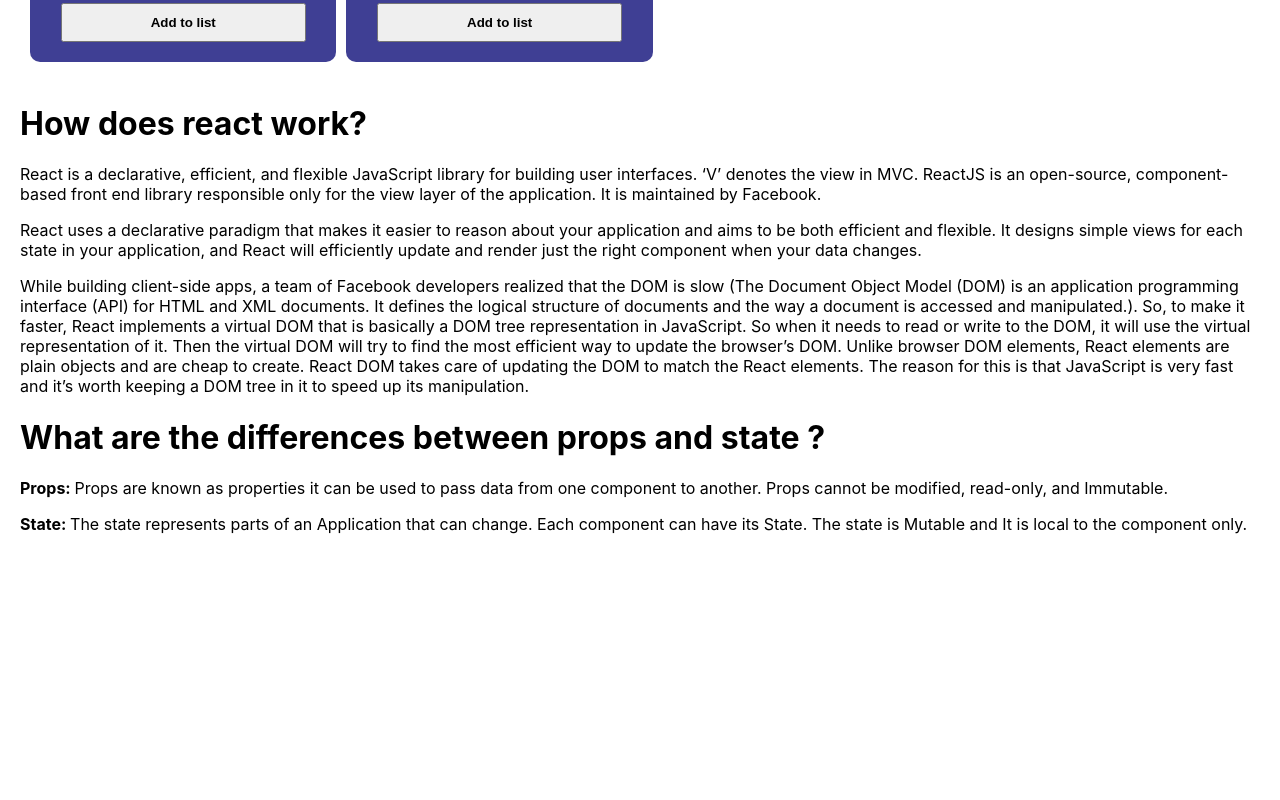
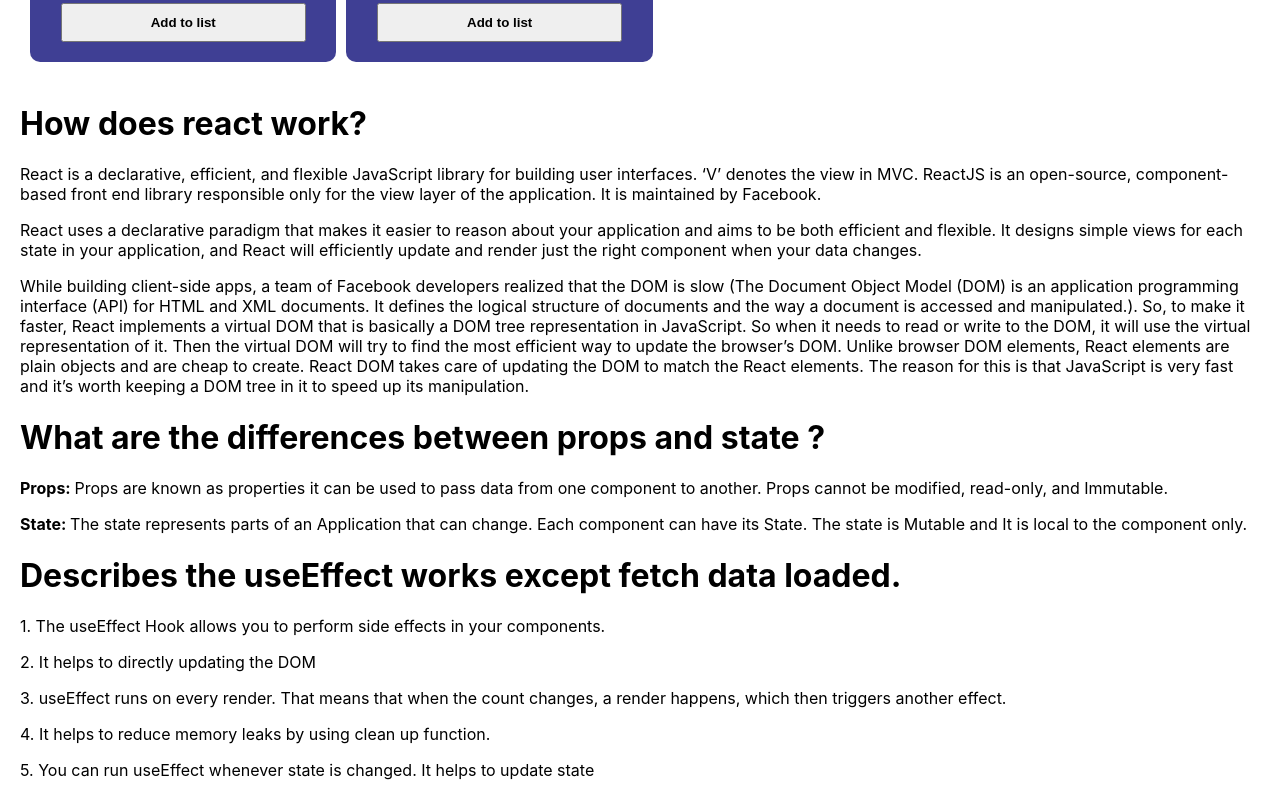
Before and after one commit to anichu/activities-club, a React (Create React App) app: page / in a window 1280 px wide. Shown: the part 1266-2066 px from the top of the page. Before the commit the page ends 1820 px from the top, so only its background shows below. Built offline with nearby package versions, Linux system fonts and the light colour scheme.

Commit message:
added Describes the useEffect works except fetch data loaded.

```diff
--- a/src/components/blog/Blog.js
+++ b/src/components/blog/Blog.js
@@ -53,6 +53,24 @@
 						to the component only.
 					</p>
 				</div>
+				<div className="blog">
+					<h1>Describes the useEffect works except fetch data loaded.</h1>
+
+					<p>
+						1. The useEffect Hook allows you to perform side effects in your
+						components.
+					</p>
+					<p>2. It helps to directly updating the DOM </p>
+					<p>
+						3. useEffect runs on every render. That means that when the count
+						changes, a render happens, which then triggers another effect.
+					</p>
+					<p>4. It helps to reduce memory leaks by using clean up function.</p>
+					<p>
+						5. You can run useEffect whenever state is changed. It helps to
+						update state
+					</p>
+				</div>
 			</div>
 		</div>
 	);
```
